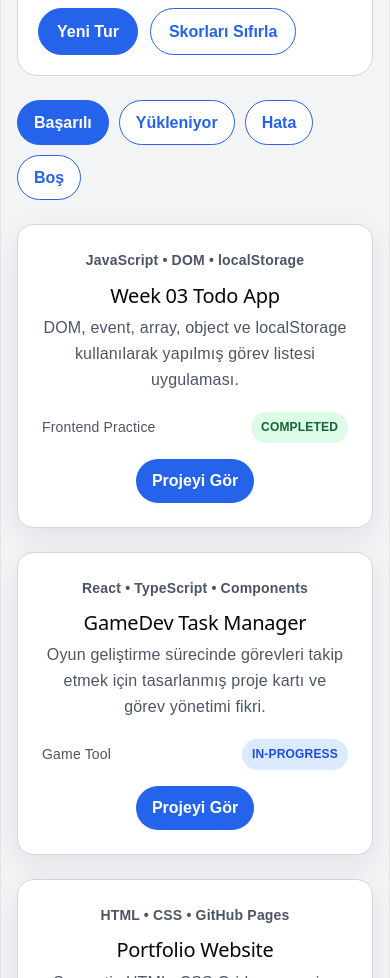
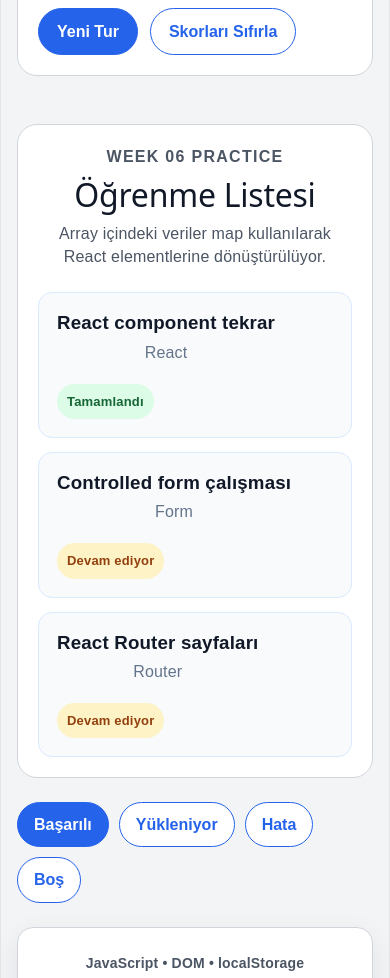
Before and after one commit to emirseren100/react-typescript-week-05-06, a React (Vite) app: page / in a window 390 px wide. Shown: the part 1500-2478 px from the top of the page. Built offline with nearby package versions, Linux system fonts and the light colour scheme.

Commit message:
add typed learning list rendering

```diff
--- a/src/App.tsx
+++ b/src/App.tsx
@@ -5,6 +5,8 @@ import Header from "./components/Header";
 import ProjectStateDemo from "./components/ProjectStateDemo";
 import type { Project } from "./types/project";
 import TicTacToe from "./components/tic-tac-toe/TicTacToe";
+import LearningList from "./components/LearningList";
+import type { LearningItem } from "./components/LearningList";
 import "./App.css";
 
 const projects: Project[] = [
@@ -37,6 +39,27 @@ const projects: Project[] = [
   },
 ];
 
+const learningItems: LearningItem[] = [
+  {
+    id: 1,
+    title: "React component tekrar",
+    category: "React",
+    completed: true,
+  },
+  {
+    id: 2,
+    title: "Controlled form çalışması",
+    category: "Form",
+    completed: false,
+  },
+  {
+    id: 3,
+    title: "React Router sayfaları",
+    category: "Router",
+    completed: false,
+  },
+];
+
 function App() {
   return (
     <>
@@ -52,6 +75,7 @@ function App() {
           </p>
         </section>
 <TicTacToe />
+<LearningList items={learningItems} />
 <ProjectStateDemo projects={projects} />
         <section className="state-practice">
   <Counter />
--- /dev/null
+++ b/src/components/LearningList.css
@@ -0,0 +1,76 @@
+.learning-list-section {
+  margin-top: 48px;
+  padding: 32px;
+  border: 1px solid #d1d5db;
+  border-radius: 20px;
+  background-color: #ffffff;
+}
+
+.learning-list-heading {
+  margin-bottom: 24px;
+}
+
+.learning-list-heading h2 {
+  margin: 8px 0;
+  color: #111827;
+  font-size: 32px;
+}
+
+.learning-list-heading p {
+  color: #4b5563;
+}
+
+.learning-list {
+  display: grid;
+  gap: 14px;
+  margin: 0;
+  padding: 0;
+  list-style: none;
+}
+
+.learning-item {
+  display: flex;
+  justify-content: space-between;
+  align-items: center;
+  gap: 20px;
+  padding: 18px;
+  border: 1px solid #dbeafe;
+  border-radius: 14px;
+  background-color: #f8fafc;
+}
+
+.learning-item h3 {
+  margin: 0 0 6px;
+  color: #111827;
+}
+
+.learning-item p {
+  margin: 0;
+  color: #64748b;
+}
+
+.item-status {
+  flex-shrink: 0;
+  padding: 6px 10px;
+  border-radius: 999px;
+  background-color: #fef3c7;
+  color: #92400e;
+  font-size: 13px;
+  font-weight: 700;
+}
+
+.item-status-completed {
+  background-color: #dcfce7;
+  color: #166534;
+}
+
+@media (max-width: 600px) {
+  .learning-list-section {
+    padding: 20px;
+  }
+
+  .learning-item {
+    align-items: flex-start;
+    flex-direction: column;
+  }
+}
--- /dev/null
+++ b/src/components/LearningList.tsx
@@ -0,0 +1,50 @@
+import "./LearningList.css";
+
+export type LearningItem = {
+  id: number;
+  title: string;
+  category: string;
+  completed: boolean;
+};
+
+type LearningListProps = {
+  items: LearningItem[];
+};
+
+function LearningList({ items }: LearningListProps) {
+  return (
+    <section className="learning-list-section">
+      <div className="learning-list-heading">
+        <p className="eyebrow">Week 06 Practice</p>
+        <h2>Öğrenme Listesi</h2>
+        <p>
+          Array içindeki veriler map kullanılarak React elementlerine
+          dönüştürülüyor.
+        </p>
+      </div>
+
+      <ul className="learning-list">
+        {items.map((item) => (
+          <li key={item.id} className="learning-item">
+            <div>
+              <h3>{item.title}</h3>
+              <p>{item.category}</p>
+            </div>
+
+            <span
+              className={
+                item.completed
+                  ? "item-status item-status-completed"
+                  : "item-status"
+              }
+            >
+              {item.completed ? "Tamamlandı" : "Devam ediyor"}
+            </span>
+          </li>
+        ))}
+      </ul>
+    </section>
+  );
+}
+
+export default LearningList;
```
Also changed, not shown: notes/sunday-react-review.md (+63 -2 lines).
